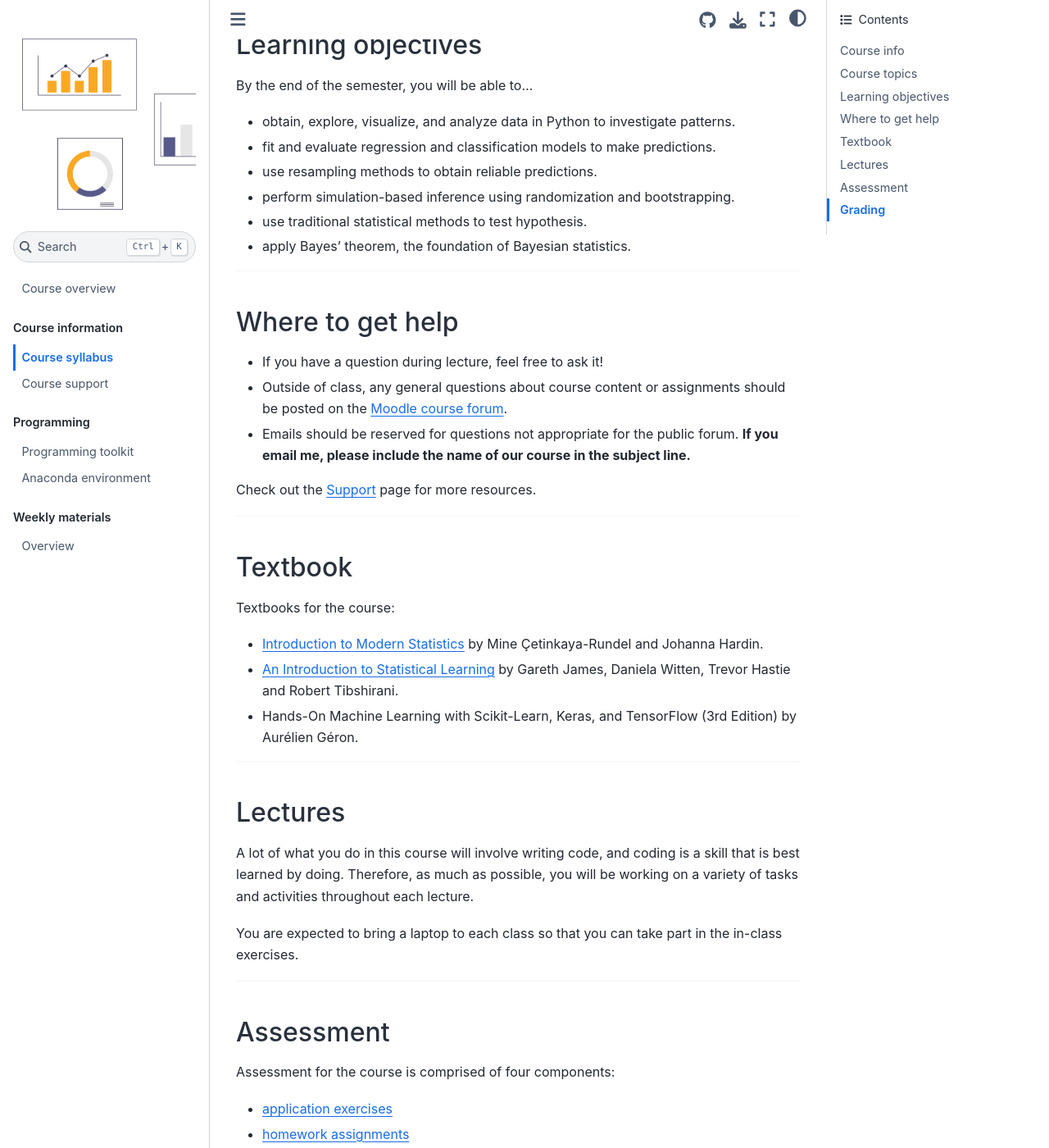
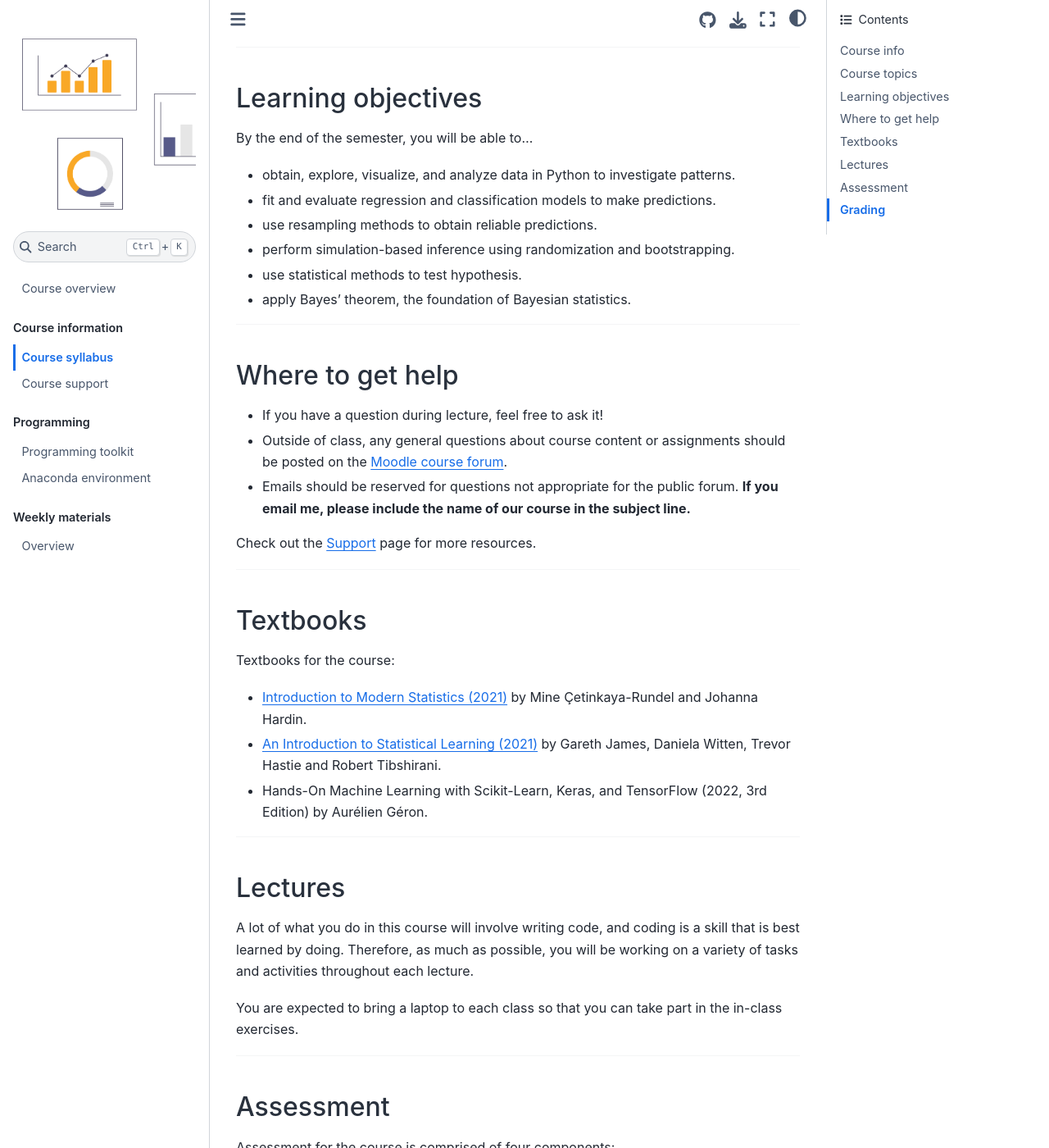
Before and after one commit to as-ws22/website, a Jupyter Book: the page built from docs/course-syllabus.md, in a window 1280 px wide and 1400 px high, scrolled down 1032 px. Shown: the whole window at 82% size. Built offline with Jupyter Book 1.0.4 settings and Sphinx 7.4.7 and the Sphinx Book theme 1.1.4, drawn with Linux system fonts in a browser that asks for light colours; comment, search, counter and statistics services are not loaded.

Commit message:
Update course-syllabus.md

````diff
--- a/docs/course-syllabus.md
+++ b/docs/course-syllabus.md
@@ -11,7 +11,11 @@
 | Online          | 27.11.22-18.01.23   | 09:00  - 17:00    |  Room S303  |
 | Seminar          | 19.01.23   | 09:00  - 17:00    |  Room S303  |
 
+<br>
 
+- [Applied Statistics Moodle-Course](https://e-learning.hdm-stuttgart.de/moodle/course/view.php?id=9646)
+
+<br>
 
 ```{image} ../_static/img/room.png
 :alt: course location
@@ -41,7 +44,7 @@
 -   fit and evaluate regression and classification models to make predictions.
 -   use resampling methods to obtain reliable predictions.
 -   perform simulation-based inference using randomization and bootstrapping.
--   use traditional statistical methods to test hypothesis.
+-   use statistical methods to test hypothesis.
 -   apply Bayes' theorem, the foundation of Bayesian statistics.
 
 
@@ -57,15 +60,15 @@
 
 ---
 
-## Textbook
+## Textbooks
 
 Textbooks for the course:
 
-- [Introduction to Modern Statistics](https://openintro-ims.netlify.app/) by Mine Çetinkaya-Rundel and Johanna Hardin.
+- [Introduction to Modern Statistics (2021)](https://openintro-ims.netlify.app/) by Mine Çetinkaya-Rundel and Johanna Hardin.
 
-- [An Introduction to Statistical Learning](https://www.statlearning.com/) by Gareth James, Daniela Witten, Trevor Hastie and Robert Tibshirani.
+- [An Introduction to Statistical Learning (2021)](https://www.statlearning.com/) by Gareth James, Daniela Witten, Trevor Hastie and Robert Tibshirani.
 
-- Hands-On Machine Learning with Scikit-Learn, Keras, and TensorFlow (3rd Edition) by Aurélien Géron.
+- Hands-On Machine Learning with Scikit-Learn, Keras, and TensorFlow (2022, 3rd Edition) by Aurélien Géron.
 
 ---
 
````
Also changed, not shown: other parts of docs/course-syllabus.md (+0 -1 lines).
